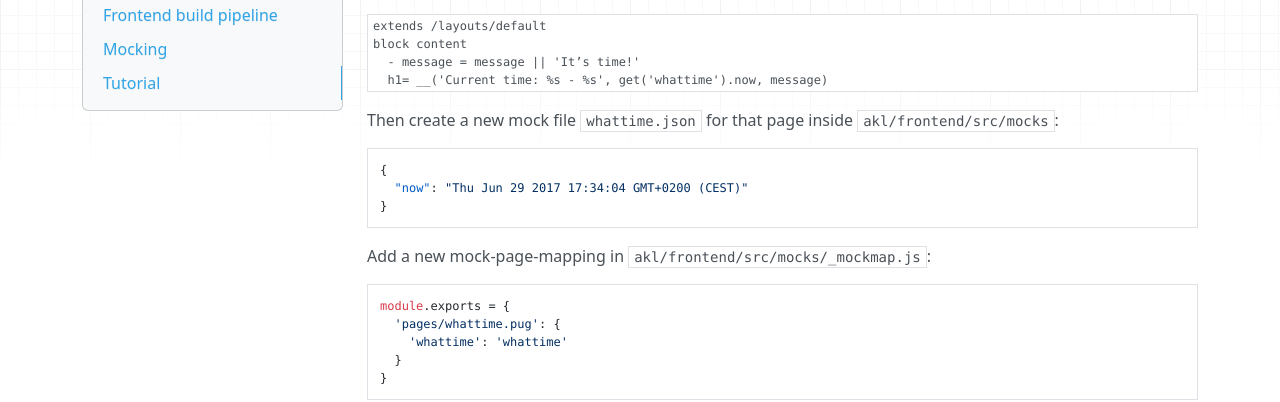
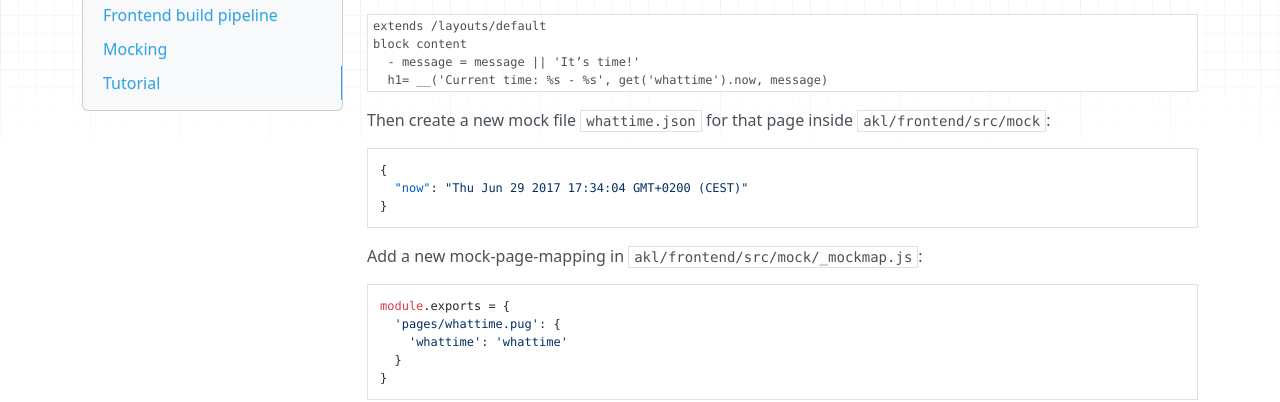
Before and after one commit to i-love-flamingo/flamingo, an MkDocs documentation site: the page built from docs/developing/frontend.md, in a window 1280 px wide and 900 px high, scrolled down 2049 px. Shown: the part 147-549 px from the top of the window. Built offline with MkDocs 1.6.1, drawn with Linux system fonts in a browser that asks for light colours; nearby versions of some CDN libraries.

Commit message:
[Task] #139238 - Change frontend to component based project structure - wip

````diff
--- a/docs/developing/frontend.md
+++ b/docs/developing/frontend.md
@@ -108,7 +108,7 @@ block content
   h1= __('Current time: %s - %s', get('whattime').now, message)
 ```
 
-Then create a new mock file `whattime.json` for that page inside `akl/frontend/src/mocks`:
+Then create a new mock file `whattime.json` for that page inside `akl/frontend/src/mock`:
 
 ```json
 {
@@ -116,7 +116,7 @@ Then create a new mock file `whattime.json` for that page inside `akl/frontend/s
 }
 ```
 
-Add a new mock-page-mapping in `akl/frontend/src/mocks/_mockmap.js`:
+Add a new mock-page-mapping in `akl/frontend/src/mock/_mockmap.js`:
 
 ```js
 module.exports = {
````
Also changed, not shown: 1 other file.
